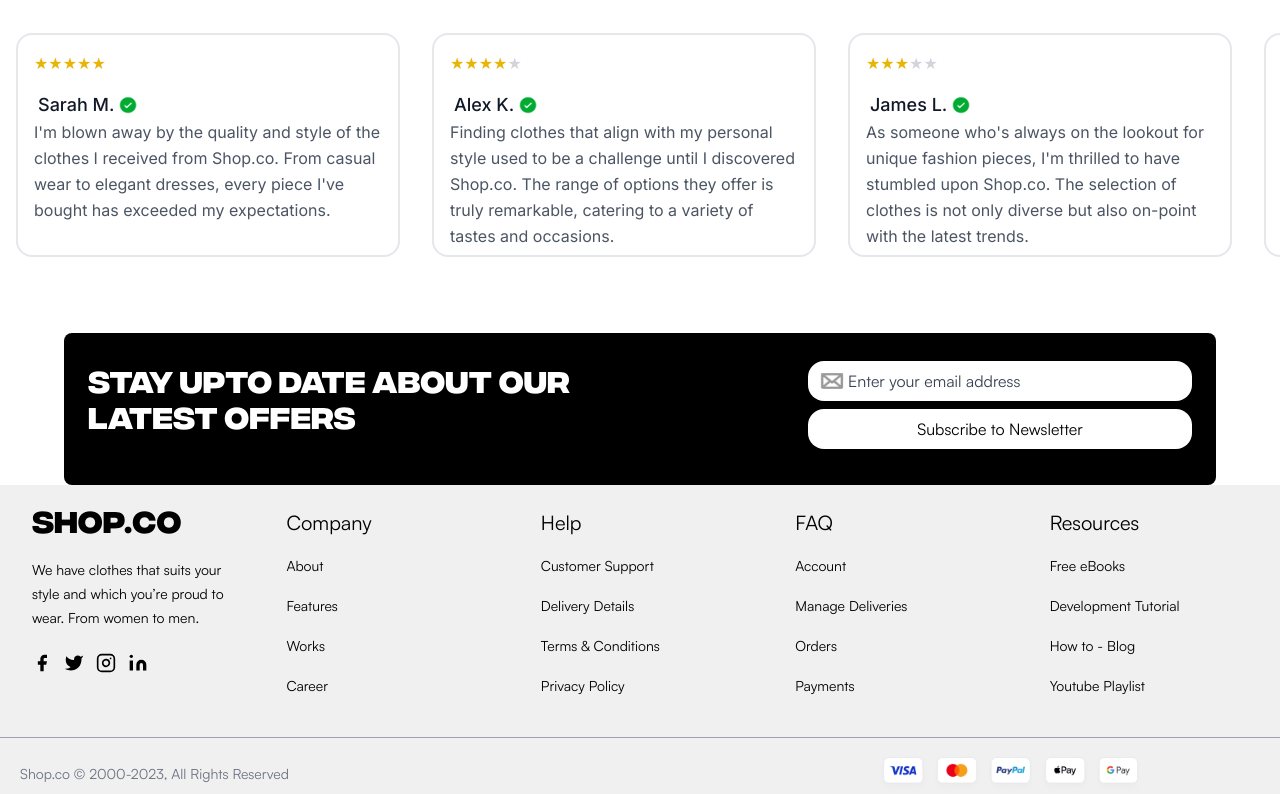
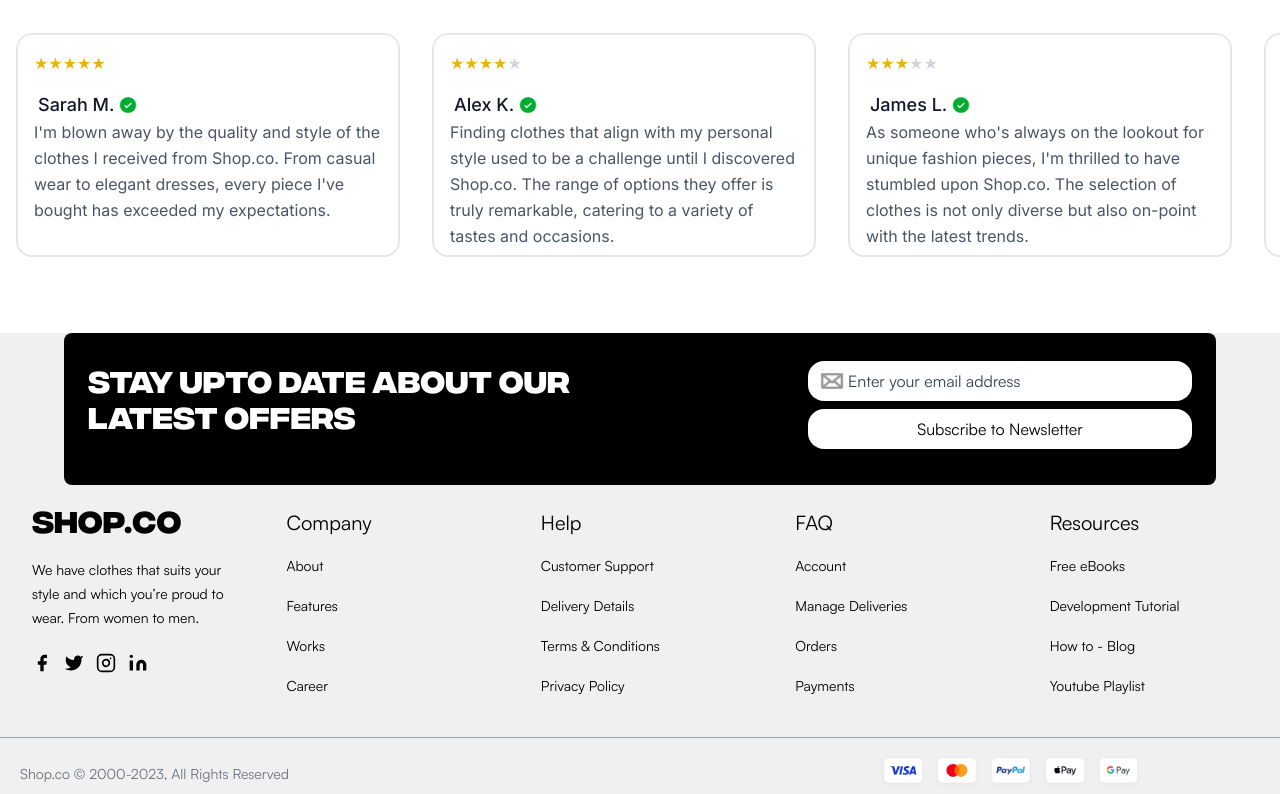
Before and after one commit to ShaikhAyeshaShahid/ecommerce_website, a Next.js app: page / in a window 1280 px wide. Shown: the part 3080-3874 px from the top of the page. Built offline with nearby package versions, Linux system fonts and the light colour scheme.

Commit message:
Update Footer.jsx

```diff
--- a/src/app/components/Footer.jsx
+++ b/src/app/components/Footer.jsx
@@ -10,10 +10,10 @@
         "/g-pay_icon.png",
     ];
     return (
-        <div>
+        <div className='bg-white'>
             <footer className="text-black body-font bg-searchBgColor ">
                 {/* Front Div */}
-              <div className='bg-white'>
+                <div>
                     <div className='bg-black rounded-lg flex justify-between py-7 mx-16 px-6'>
                         <div className='text-3xl font-intergralcf font-bold text-white w-1/2'>
                             <p >STAY UPTO DATE ABOUT OUR LATEST OFFERS</p>
```
Lines whose indentation alone changed are shown as unchanged.
